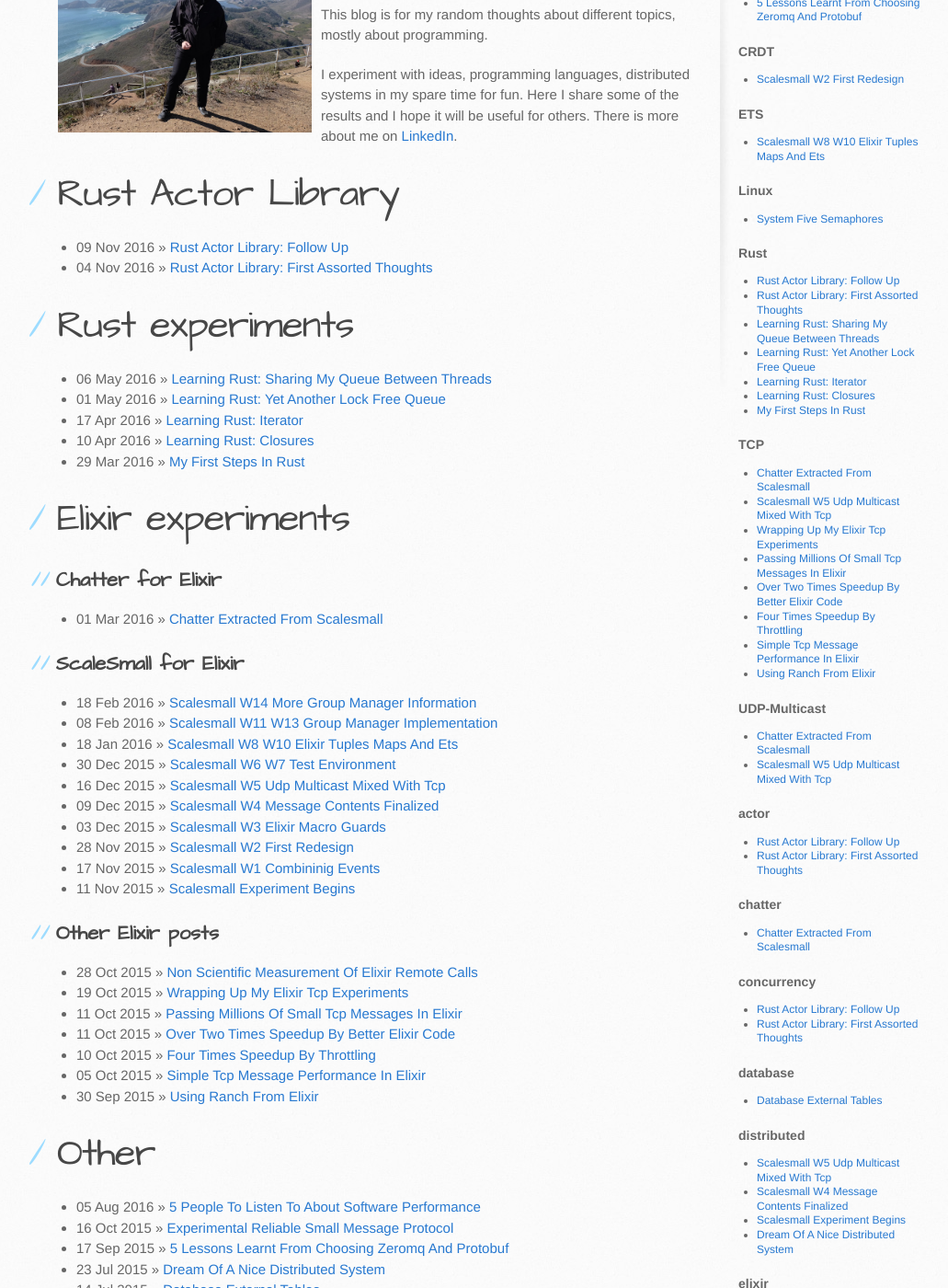
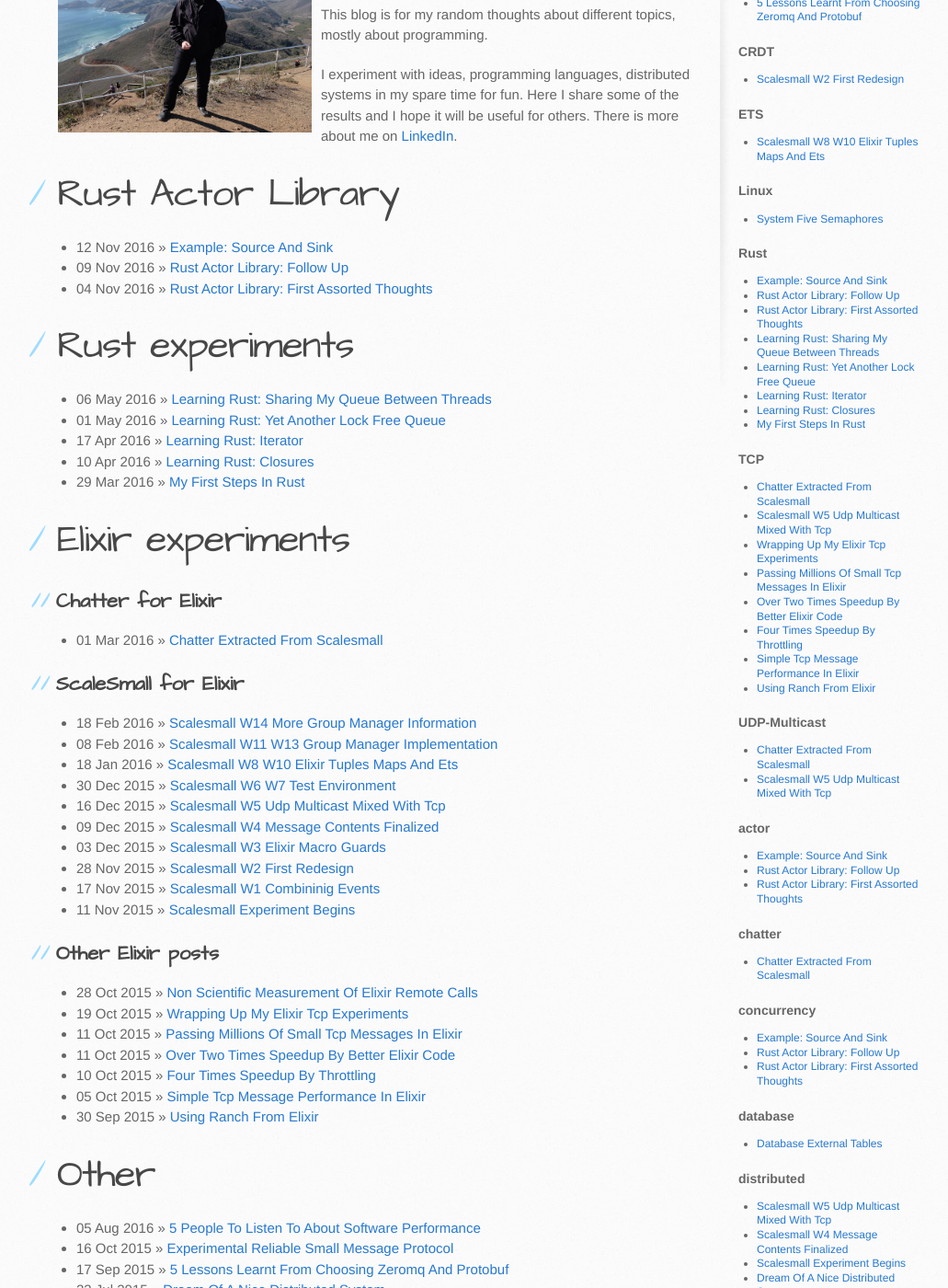
Before and after one commit to dbeck/dbeck.github.io, a Jekyll site: the page built from index.html, in a window 1280 px wide and 1400 px high, scrolled down 315 px. Shown: the whole window at 92% size, without its empty margins (107-1138 px from the left). Built offline with Jekyll 4.4.1, drawn with Linux system fonts in a browser that asks for light colours; some of the changed lines change nothing that is shown.

Commit message:
new post

````diff
--- a/_posts/2016-11-04-Rust-Actor-Library:-First-assorted-thoughts.markdown
+++ b/_posts/2016-11-04-Rust-Actor-Library:-First-assorted-thoughts.markdown
@@ -183,4 +183,5 @@ rustc 1.12.1 (d4f39402a 2016-10-19)
 
 ### Update
 
-I have written a [follow up post](/Rust-Actor-Library-Follow-up/) based on the feedbacks.
+1. I have written a [follow up post](/Rust-Actor-Library-Follow-up/) based on the feedbacks.
+2. I have written a [new post](/Example-Source-and-Sink/) with another example.
--- a/_posts/2016-11-09-Rust-Actor-Library:-Follow-up.markdown
+++ b/_posts/2016-11-09-Rust-Actor-Library:-Follow-up.markdown
@@ -92,3 +92,7 @@ I was surprised when I measured an other (unnamed) actor system's speed. It took
 3. How to handle errors in the message flow
 
 If you have questions, feedbacks or recommendation for an area that needs better explanation, please don't hesitate to contact me. Feedbacks help a lot and are highly appreciated!
+
+### Update
+
+I have written a [new post](/Example-Source-and-Sink/) with another, more actor-like example.
--- /dev/null
+++ b/_posts/2016-11-12-Example:-Source-and-Sink.markdown
@@ -0,0 +1,185 @@
+---
+published: true
+layout: post
+category: "ActorRS"
+tags:
+  - Rust
+  - actor
+  - concurrency
+desc: "Example: Source and Sink (Actors)"
+description: "Example: Source and Sink (Actors)"
+keywords: "Rust, Actor, Concurrency"
+twcardtype: summary_large_image
+twimage: http://dbeck.github.io/images/DSCF0473.JPG
+woopra: actors_ex1
+scalesmall_subscribe: false
+---
+
+As promised in my [first post](/Rust-Actor-Library-First-assorted-thoughts/) I show an example of using [acto-rs](https://github.com/dbeck/acto-rs/tree/0.5.2). My goal is to demonstrate how to write actors that have an encapsulated state which the actor can change when new message arrives. I also want to show how an actor sends messages.
+
+![first](/images/DSCF0473.JPG)
+
+### Where is the actor state?
+
+It is in a struct that you create. It holds state in the member variables of your choice. An example struct would be this:
+
+```rust
+struct SendGreatingsActor {
+  last_sent: usize,
+}
+```
+
+([Code here.](https://github.com/dbeck/acto-rs-playground/blob/0.0.1/src/great_int.rs#L4))
+
+This is another silly example for demonstration purposes. The `SendGreatingsActor` sends integers as a greating to a receiver. The `last_sent` value is its state.
+
+### How does the actor send messages?
+
+```rust
+impl source::Source for SendGreatingsActor {
+
+  type OutputValue = usize;
+  type OutputError = String;
+
+  fn process(&mut self,
+             output: &mut Sender<Message<Self::OutputValue, Self::OutputError>>,
+             _stop: &mut bool)
+  {
+    output.put(|value| *value = Some(Message::Value(self.last_sent)) );
+    self.last_sent += 1;
+  }
+}
+```
+
+([Code here.](https://github.com/dbeck/acto-rs-playground/blob/0.0.1/src/great_int.rs#L8))
+
+The `SendGreatingsActor` implements the [source element trait](https://github.com/dbeck/acto-rs/blob/0.5.2/src/elem/source.rs#L5) which has a single output channel. It has two associated types. One for the normal messages and another one for errors. The [Message enum](https://github.com/dbeck/acto-rs/blob/0.5.2/src/lib.rs#L45) allows you to separate the normal processing from errors.
+
+The `output` channel is a fixed sized queue. The `put` function receives a lambda function. This lambda receives a mutable reference to the next element in the queue. This allows very low latency messaging because all elements in the queue are preallocated.
+
+### How can another element receive messages?
+
+Let's create another silly actor for receiving the messages:
+
+```rust
+struct PrintGreatingSumActor {
+  sum_received: usize,
+}
+```
+
+([Code here.](https://github.com/dbeck/acto-rs-playground/blob/0.0.1/src/great_int.rs#L22))
+
+To demonstrate how it changes its internal state I added a variable the sums up the integers it receives. The code for receiving messages is:
+
+```rust
+impl sink::Sink for PrintGreatingSumActor {
+
+  type InputValue = usize;
+  type InputError = String;
+
+  fn process(&mut self,
+             input: &mut ChannelWrapper<Self::InputValue, Self::InputError>,
+             _stop: &mut bool)
+  {
+    if let &mut ChannelWrapper::ConnectedReceiver(ref mut _channel_id,
+                                                  ref mut receiver,
+                                                  ref mut _sender_name) = input
+    {
+      for m in receiver.iter() {
+        match m {
+          Message::Value(val) => {
+            self.sum_received += val;
+            println!("Hello {}, welcome. Sum is {}", val, self.sum_received);
+          }
+          Message::Error(position, err) => {
+            println!("Error: {:?} at position: {:?}",err, position);
+          }
+          _ => {}
+        }
+      }
+    }
+  }
+}
+```
+
+([Code here.](https://github.com/dbeck/acto-rs-playground/blob/0.0.1/src/great_int.rs#L26))
+
+This is slightly more complicated than the sender was. I chose the [sink trait](https://github.com/dbeck/acto-rs/blob/0.5.2/src/elem/sink.rs#L4) which has a single input channel. There are two complications here that we need to handle:
+
+1. The input channel may not be connected yet. For that reason I check if we received a [ConnectedReceiver channel](https://github.com/dbeck/acto-rs/blob/0.5.2/src/lib.rs#L96).
+2. When we iterate through the messages, they can be [values, errors or acknowledgements](https://github.com/dbeck/acto-rs/blob/0.5.2/src/lib.rs#L45). I want to handle them differently.
+
+Note that the iterator doesn't wait for messages. If no message is available the iterator returns `None` and breaks the `for` loop.
+
+### What is missing from the example?
+
+1. I haven't started the scheduler yet.
+2. I haven't connected the two elements.
+3. I haven't passed the actors to the scheduler.
+
+Here is the code for all three:
+
+```rust
+use acto_rs::connectable::Connectable;
+
+// create the scheduler
+let mut sched = scheduler::new();
+
+// start the scheduler
+sched.start();
+
+// specify the output queue size of the source element
+let greater_queue_size = 2_000;
+
+// create the source actor
+let (greater_task, mut greater_output) =
+  source::new( "SendGreatings",
+               greater_queue_size,
+               Box::new(SendGreatingsActor{last_sent:0}));;
+
+// create the sink actor
+let mut printer_task =
+  sink::new( "PrintGreatingAndSum",
+             Box::new(PrintGreatingSumActor{sum_received:0}));
+
+// connect the sink to the source's output channel
+printer_task.connect(&mut greater_output).unwrap();
+
+// pass the two actors to the scheduler for being executed
+let greater_id = sched.add_task(greater_task, SchedulingRule::OnExternalEvent).unwrap();
+let _printer_id = sched.add_task(printer_task, SchedulingRule::OnMessage);
+
+// notify the source element, which tells the scheduler to execute it
+sched.notify(&greater_id).unwrap();
+
+// stop the scheduler
+sched.stop();
+```
+
+([Code here.](https://github.com/dbeck/acto-rs-playground/blob/0.0.1/src/great_int.rs#L55))
+
+The above code does all three points. It creates and starts the scheduler. It creates the two actors. We need to specify the message queue size between the two actors. The message queue is always owned by the sender so the queue size is passed to the source element (actor) in this case. The next step is to connect the two actors. This is an unusual step which is quite different from other actor implementations. I explained the rationale behind this in a [previous post](/Rust-Actor-Library-Follow-up/). There are two main differences:
+
+1. The actors needs to be connected before they are passed to the scheduler. The scheduler owns the actors, so we cannot access them directly from the outside. I feel this is quite natural in Rust.
+2. The actors can only talk to other actors that they are previously connected. This is very different from Erlang/Elixir actors, where you can lookup an actor's pid if it was registered and send a message to it. My library cannot do that which is quite a serious restriction. On the positive side the messaging relations this way become explicit and easy to see who sends to whom.
+
+When we pass the actors to the scheduler we need to tell it how to schedule them. The sink element is quite obvious: it should run when it received a new message, hence the `OnMessage` rule. For the source element we have multiple choices. If I chose the `Loop` rule it would be run in a loop and generate messages continuously. There could be use-cases when this is the sensible choice. I chose the `OnExternalEvent` rule instead, which runs the source actor when it is triggered by a `notify` call as above:
+
+```rust
+sched.notify(&greater_id).unwrap();
+```
+
+The `OnMessage` rule for the source would not make any sense, since it has no input channels. Another sensible choice would be to execute it periodically with the [Periodic rule](https://github.com/dbeck/acto-rs/blob/0.5.2/src/lib.rs#L70).
+
+### Rust version
+
+```text
+rustc --version
+rustc 1.12.1 (d4f39402a 2016-10-19)
+```
+
+The `acto-rs` library is tested on stable Rust and it uses only stable features.
+
+### Feedbacks
+
+If you have feedbacks or comments, please don't hesitate to ping me. They help me understanding use-cases I haven't thought about and viewpoints I didn't see. Please-please, I'd really appreciate them.
````
